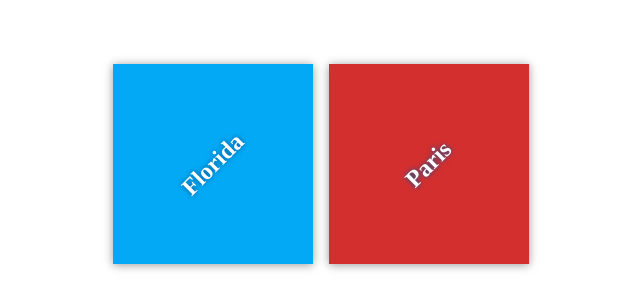
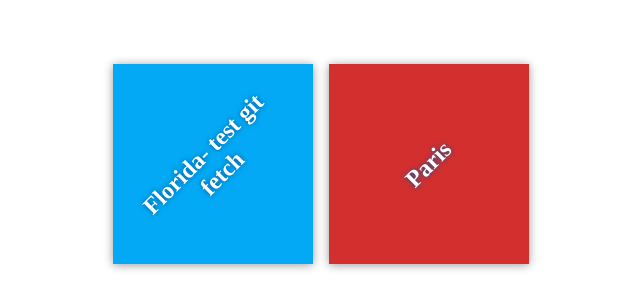
Before and after one commit to alto516/my-travel-plans, a plain HTML site: page index.html in a window 1280 px wide. Shown: the part 236-544 px from the top of the page, without its empty margins (319-959 px from the left). Drawn offline with Linux system fonts and the light colour scheme.

Commit message:
test git fetch

```diff
--- a/index.html
+++ b/index.html
@@ -11,7 +11,7 @@
     <div class="container">
         <div class="destination-container">
             <div class="destination" id="florida">
-                <h2>Florida</h2>
+                <h2>Florida- test git fetch</h2>
             </div>
 
             <div class="destination" id="paris">
```
